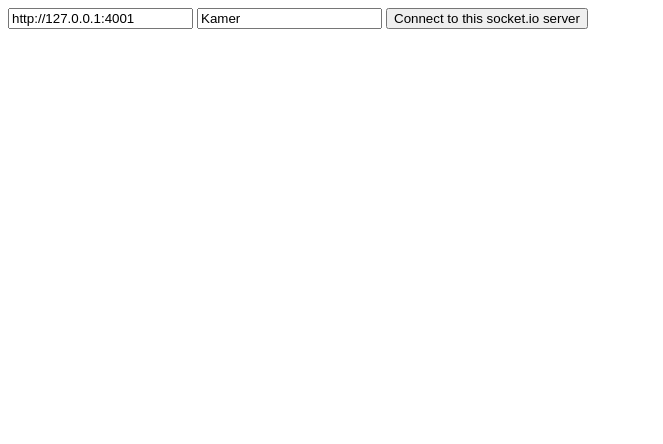
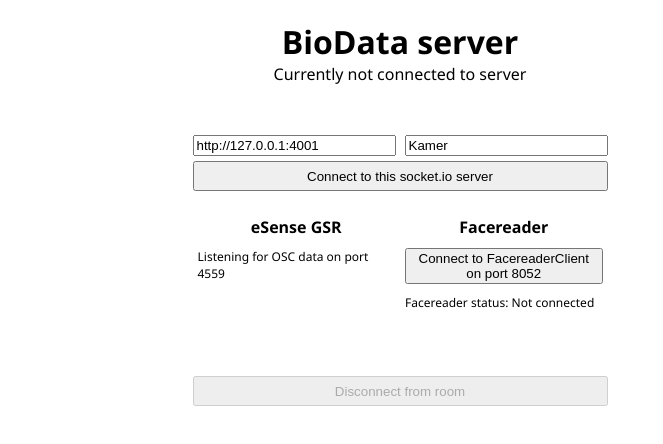
Before and after one commit to Underscoar/biocall-user, an Electron app: page index.html in a window 800 px wide. Shown: the whole page, without its empty margins (0-663 px from the left). Drawn offline with Linux system fonts and the light colour scheme; no server answers.

Commit message:
Added easy interface and more stability

```diff
--- a/index.html
+++ b/index.html
@@ -2,44 +2,173 @@
 <html>
   <head>
     <meta charset="UTF-8">
-    <title>Hello World!</title>
+    <title>BioData server</title>
     <!-- https://electronjs.org/docs/tutorial/security#csp-meta-tag -->
     <meta http-equiv="Content-Security-Policy" content="script-src 'self' 'unsafe-inline';" />
+    <style>
+      body, html {
+        padding: 0;
+        margin: 0;
+        min-width: 400px;
+        min-height: 300px;
+        font-family: 'Segoe UI', 'Helvetica';
+      }
+
+      .container {
+        margin: auto;
+        width: 415px;
+      }
+
+      h1, #connect-status {
+        text-align: center;
+        margin: 20px 0 0 0;
+      }
+
+      #connect-status {
+        display: block;
+        margin: 0 0 50px 0;
+      }
+
+      .dual-input {
+        display: flex;
+        justify-content: space-between;
+      }
+
+      .dual-input input {
+        width: 195px;
+      }
+
+      .connection-btn  {
+        display: block;
+        width: 100%;
+        height: 30px;
+        margin: 5px auto;
+      }
+
+      .disconnect-btn {
+        margin-top: 50px;
+      }
+
+      .datasource-wrap {
+        display: flex;
+        margin-top: 20px;
+      }
+
+      .datasource {
+        flex-grow: 1;
+        max-width: 50%;
+        box-sizing: border-box;
+        padding: 5px;
+      }
+
+      h2 {
+        font-size: 16px;
+        text-align: center;
+        margin: 0 auto;
+      }
+
+      .datasource p {
+        font-size: 12px;
+        margin: 10px auto;
+      }
+
+      .start-subservice-btn {
+        display: block;
+        margin: 10px auto;
+      }
+    </style>
   </head>
   <body>
     <!--<h1>Hello World!</h1>
     We are using node <script>document.write(process.versions.node)</script>,
     Chrome <script>document.write(process.versions.chrome)</script>,
     and Electron <script>document.write(process.versions.electron)</script>.-->
+    <div class="container">
+      <h1>BioData server</h1>
+      <span id="connect-status">Currently not connected to server</span>
+      <div class="dual-input">
+        <input id="select-server" type="text" placeholder="Server to connect to" value="http://127.0.0.1:4001">
+        <input id="select-room" type="text" placeholder="Room to join" value="Kamer">
+      </div>
+      <button id="connect-socket" class="connection-btn" onClick="connectToSocket();">Connect to this socket.io server</button>
 
-    <input id="select-server" type="text" placeholder="Select server" value="http://127.0.0.1:4001">
-    <input id="select-room" type="text" placeholder="Select room" value="Kamer">
-    <button onClick="connectToSocket();">Connect to this socket.io server</button>
+      <div class="datasource-wrap">
+        <div class="datasource">
+          <h2>eSense GSR</h2>
+          <p>Listening for OSC data on port 4559</p>
+        </div>
+        <div class="datasource">
+          <h2>Facereader</h2>
+          <button id="start-facereader" onClick="connectToFaceReader(0);" class="start-subservice-btn">Connect to FacereaderClient on port 8052</button>
+          <p id="facereader-status">Facereader status: Not connected</p>
+        </div>
+      </div>
 
+      <button id="disconnect-btn" class="connection-btn disconnect-btn" onClick="disconnectFromSocket();" disabled>Disconnect from room</button>
+    </div>
     <script src="vendor/socket.io.js"></script>
 
 
     <script>
+    const { Server } = require('node-osc'); // The OSC server for receiving eSense data
+    const net = require('net'); // The net server for receiving Facereader data
+
+    const host = '127.0.0.1';
+    const oscPort = 4559;
+    const faceReaderPort = 8052;
+
+
     var socket;
     function connectToSocket() {
       let serverAddress = document.getElementById('select-server').value;
       let room = document.getElementById('select-room').value;
 
-      socket = io(serverAddress);
+      socket = io(serverAddress, {
+        reconnection: false
+      });
       socket.on('connect', () => {
         //console.log('connected to Socket.io on ' + serverAddress);
         socket.emit('roomRequest', room + '-data');
+
+        document.getElementById('select-server').disabled=true;
+        document.getElementById('select-room').disabled=true;
+        document.getElementById('connect-socket').disabled=true;
+
+        document.getElementById('connect-status').innerHTML='Currently not connected to server';
+
+        document.getElementById('disconnect-btn').disabled=false;
       });
 
       socket.on('message', (msg) => {
         console.log(msg);
       });
+
+      socket.on('disconnect', () => {
+        document.getElementById('select-server').disabled=false;
+        document.getElementById('select-room').disabled=false;
+        document.getElementById('connect-socket').disabled=false;
+
+        document.getElementById('connect-status').innerHTML='Connected to room "' + room + '" on ' + serverAddress;
+
+        document.getElementById('disconnect-btn').disabled=false;
+      });
+    }
+
+    function disconnectFromSocket() {
+      socket.close();
+
+      document.getElementById('select-server').disabled=false;
+      document.getElementById('select-room').disabled=false;
+      document.getElementById('connect-socket').disabled=false;
+
+      document.getElementById('connect-status').innerHTML='Currently not connected to server';
+
+      document.getElementById('disconnect-btn').disabled=true;
     }
 
 
-      const { Server } = require('node-osc'); // The OSC server for receiving eSense data
-      const host = '127.0.0.1';
-      const oscPort = 4559;
+
+
 
       var oscServer = new Server(oscPort, host);
       console.log('Listening for OSC data on port ' + oscPort);
@@ -49,6 +178,49 @@
           socket.emit('eSenseData', msg[1]);
         }
       });
+
+
+      var faceReaderClient = null;
+      var faceReaderIndex = 0;
+
+      function connectToFaceReader(x) {
+        if (faceReaderClient != null) {
+          faceReaderClient.destroy();
+          faceReaderClient = null;
+        }
+        document.getElementById('facereader-status').innerHTML="Facereader status: Connecting";
+        document.getElementById('start-facereader').disabled=true;
+        faceReaderClient = new net.Socket();
+        faceReaderClient.connect(faceReaderPort, host, function() {
+          console.log('Connection to FaceReader client opened successfully! Listening for FaceReader data on port ' + faceReaderPort);
+          document.getElementById('facereader-status').innerHTML="Facereader status: Connected!";
+        });
+
+        faceReaderClient.on('error', function(err) {
+          faceReaderClient.destroy();
+          faceReaderClient = null;
+          console.log("ERROR: Connection could not be openend/reset. Msg: %s", err.message + ' -> trying again');
+          let triedAmount=x+1;
+          if (triedAmount < 5) {
+            setTimeout(connectToFaceReader, 500, triedAmount);
+          }
+          else {
+            document.getElementById('facereader-status').innerHTML="Facereader status: Could not connect";
+            document.getElementById('start-facereader').disabled=false;
+          }
+        });
+
+        faceReaderClient.on('data', function(data) {
+          console.log("Received: %s", data);
+          faceReaderIndex++;
+          if (faceReaderIndex == 5) {
+            socket.emit('faceReaderData', JSON.parse(data));
+            faceReaderIndex=0;
+          }
+
+        });
+      }
+
     </script>
   </body>
 </html>
```
